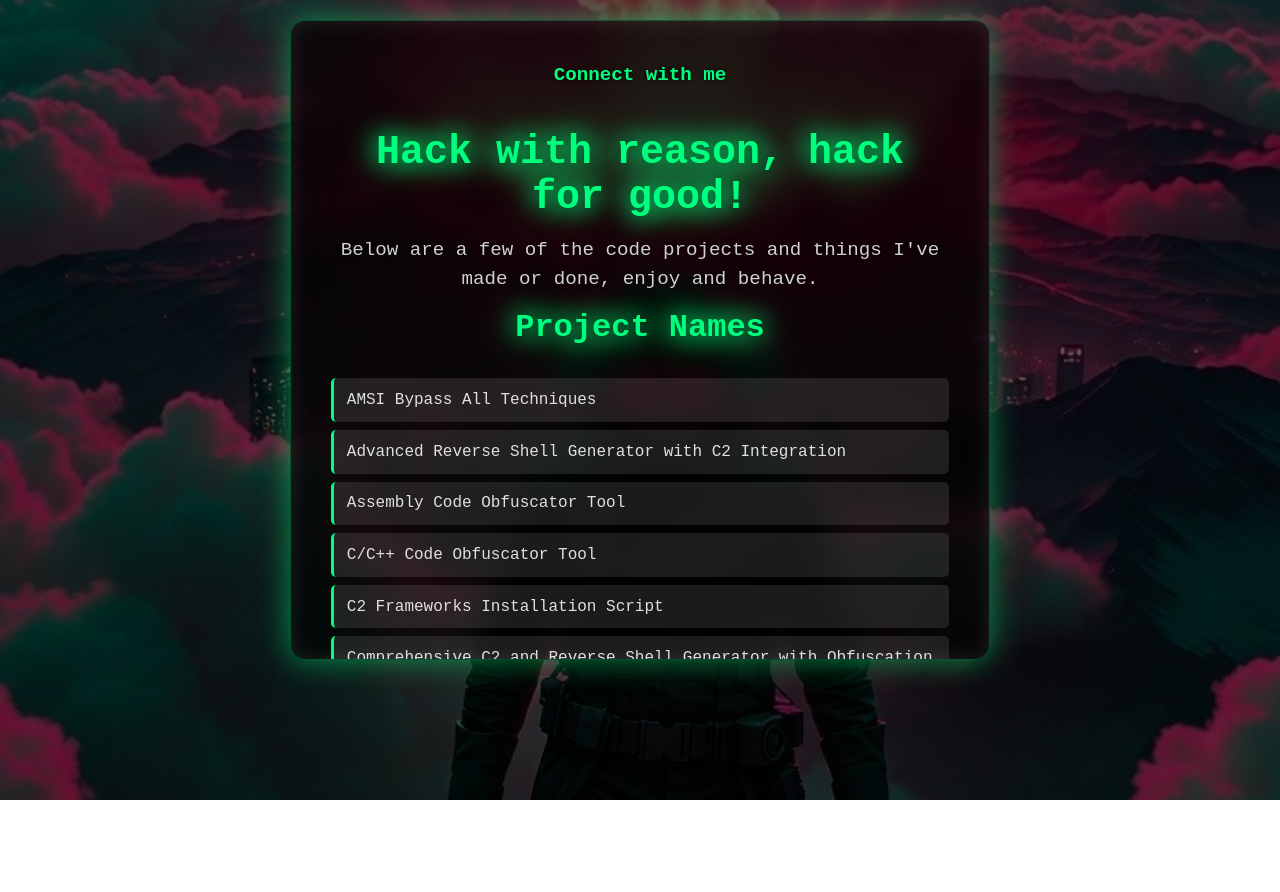
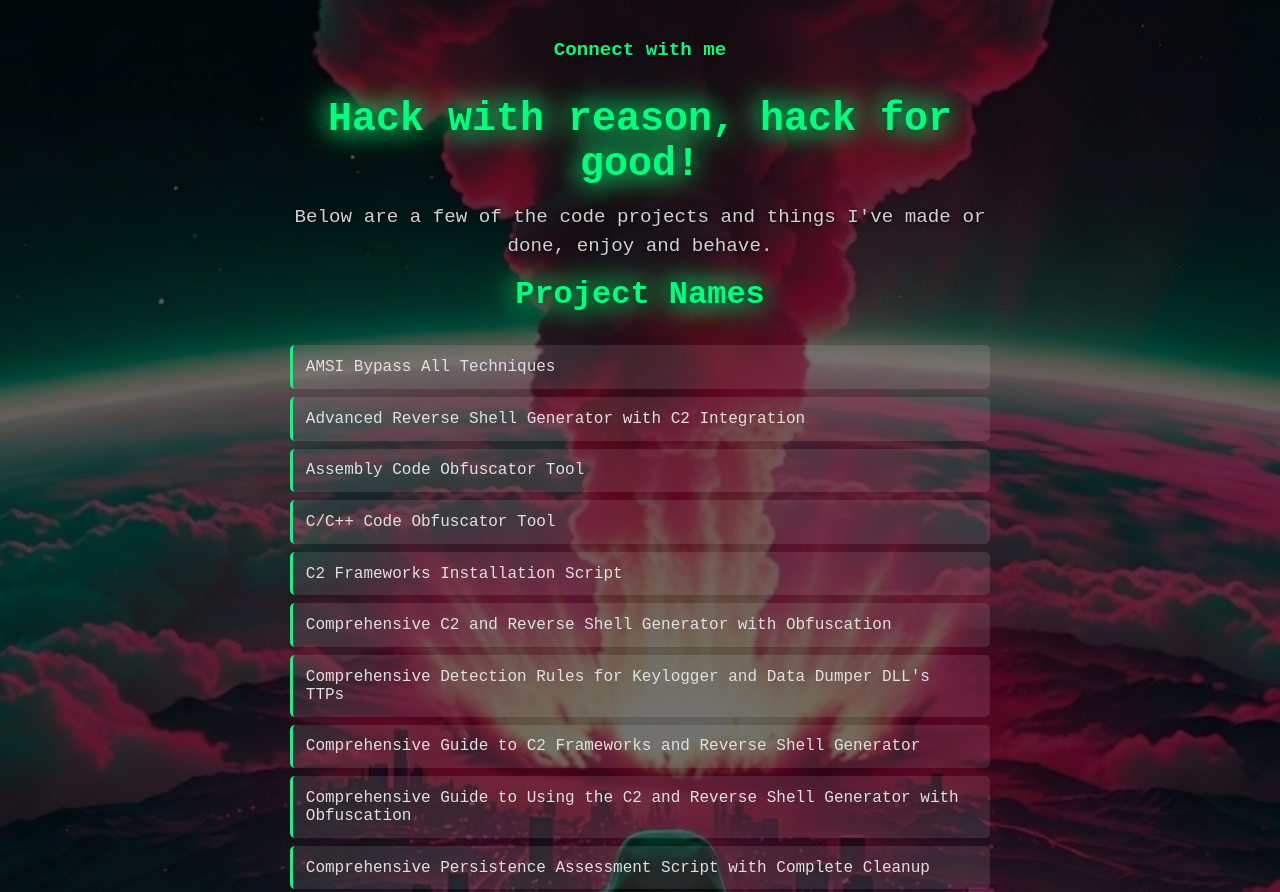
Before and after one commit to TheNeuralPhantom/Security-Things, a plain HTML site: page index.html in a window 1280 px wide. Shown: the top 892 px of the page. Before the commit the page ends 800 px from the top, so only its background shows below. Drawn offline with Linux system fonts and the light colour scheme.

Commit message:
Update index.html

```diff
--- a/index.html
+++ b/index.html
@@ -15,10 +15,7 @@
         /* Body with image background + fallback animated neon */
         body {
             min-height: 100vh;
-            display: flex;
-            justify-content: center;
-            align-items: flex-start;
-            background-image: url('bg-image.jpg');
+            background-image: url('bg-image.jpg'); /* Replace with your uploaded image */
             background-size: cover;
             background-position: center;
             background-attachment: fixed;
@@ -26,6 +23,10 @@
             color: #e0e0e0;
             position: relative;
             padding: 20px;
+            display: flex;
+            flex-direction: column;
+            align-items: center;
+            text-align: center;
         }
 
         /* Fallback animated neon background if image fails */
@@ -59,25 +60,14 @@
             z-index: -1;
         }
 
-        /* Glassmorphism card with enhanced visibility and scroll support */
-        .card {
-            background: rgba(0, 0, 0, 0.7);
-            backdrop-filter: blur(15px);
-            border-radius: 15px;
-            padding: 2.5rem;
+        /* Content container for centering and max-width */
+        .content {
             max-width: 700px;
             width: 90%;
-            text-align: center;
-            box-shadow: 0 0 30px rgba(0, 255, 127, 0.5), inset 0 0 20px rgba(255, 255, 255, 0.1);
-            border: 1px solid rgba(0, 255, 127, 0.3);
             animation: fadeIn 1s ease-out;
-            position: relative;
-            z-index: 1;
-            max-height: 80vh;
-            overflow-y: auto;
         }
 
-        /* Fade-in animation for card */
+        /* Fade-in animation for content */
         @keyframes fadeIn {
             from { opacity: 0; transform: translateY(20px); }
             to { opacity: 1; transform: translateY(0); }
@@ -118,7 +108,7 @@
             text-decoration: none;
             font-weight: bold;
             display: inline-block;
-            margin-bottom: 1.5rem;
+            margin: 1rem 0;
             transition: all 0.3s ease;
         }
 
@@ -153,11 +143,7 @@
 
         /* Transcript section styling */
         .transcript {
-            background: rgba(255, 255, 255, 0.05);
-            padding: 1.5rem;
-            border-radius: 5px;
-            border: 1px solid rgba(0, 255, 127, 0.2);
-            margin-top: 2rem;
+            margin: 2rem 0;
             text-align: left;
         }
 
@@ -177,14 +163,14 @@
             h1 { font-size: 2rem; }
             h2 { font-size: 1.6rem; }
             p { font-size: 1rem; }
-            .card { padding: 1.5rem; max-height: 70vh; }
+            .content { padding: 1rem; }
             #project-list li { padding: 0.6rem; }
             .connect-link { font-size: 1rem; }
         }
     </style>
 </head>
 <body>
-    <div class="card">
+    <div class="content">
         <p><a href="https://linktr.ee/the_neural_phantom" target="_blank" class="connect-link">Connect with me</a></p>
         <h1>Hack with reason, hack for good!</h1>
         <p>Below are a few of the code projects and things I've made or done, enjoy and behave.</p>
```
